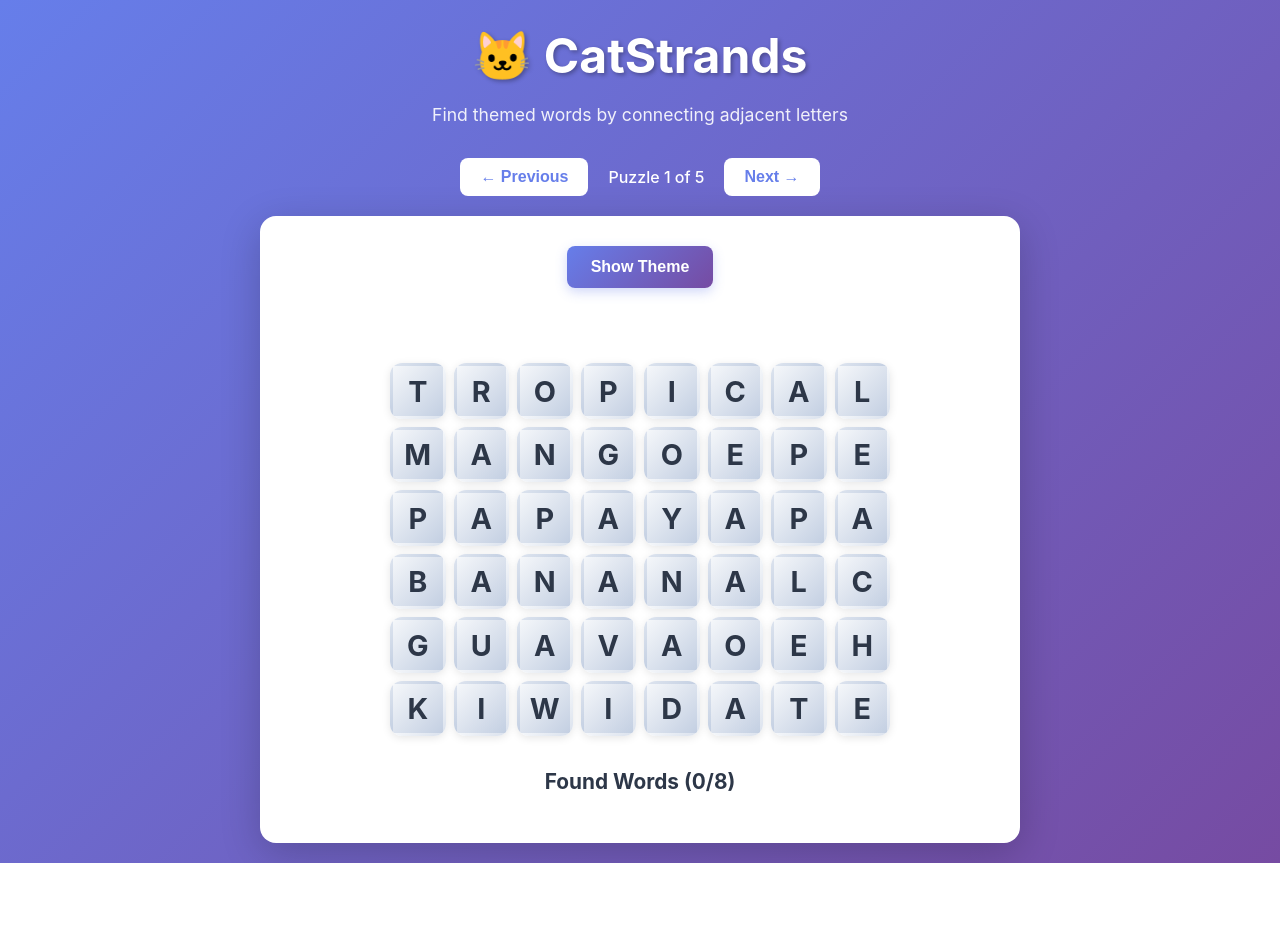
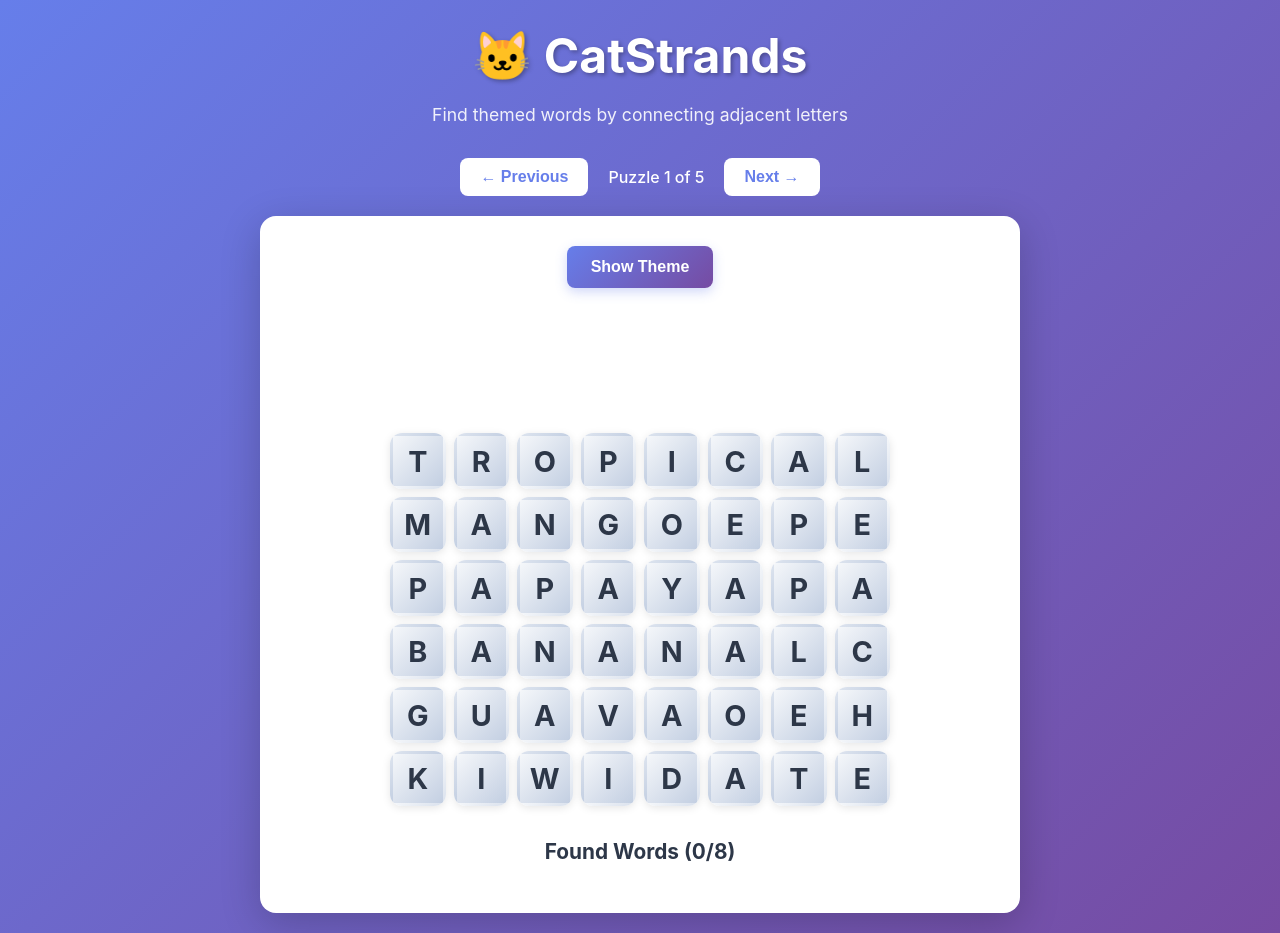
Before and after one commit to slmingol/catstrands, a React (Vite) app: page / in a window 1280 px wide. Before the commit the page ends 863 px from the top, so only its background shows below. Built offline with nearby package versions, Linux system fonts and the light colour scheme.

Commit message:
fix: Prevent grid shifting from dynamic messages
- Added fixed-height message-container wrapper
- Message area now always occupies 60px min-height
- Grid stays in fixed position when messages appear/disappear
- Messages fade in/out without affecting layout

```diff
--- a/src/components/StrandsGame.css
+++ b/src/components/StrandsGame.css
@@ -53,13 +53,21 @@
   text-transform: uppercase;
 }
 
+.message-container {
+  min-height: 60px;
+  display: flex;
+  align-items: center;
+  justify-content: center;
+  margin-bottom: 15px;
+}
+
 .message {
   text-align: center;
   padding: 10px;
   border-radius: 8px;
   font-weight: 600;
-  margin-bottom: 15px;
   animation: fadeIn 0.3s;
+  width: 100%;
 }
 
 .message.success {
--- a/src/components/StrandsGame.jsx
+++ b/src/components/StrandsGame.jsx
@@ -114,6 +114,7 @@ function StrandsGame({ puzzle }) {
           )}
         </div>
 
+        <div className="message-container">
           {message && !isGameWon && (
             <div className={`message ${message.includes('✓') || message.includes('🌟') ? 'success' : 'info'}`}>
               {message}
@@ -125,6 +126,7 @@ function StrandsGame({ puzzle }) {
               🎉 Congratulations! You found all words!
             </div>
           )}
+        </div>
       </div>
 
       <div
```
Lines whose indentation alone changed are shown as unchanged.
